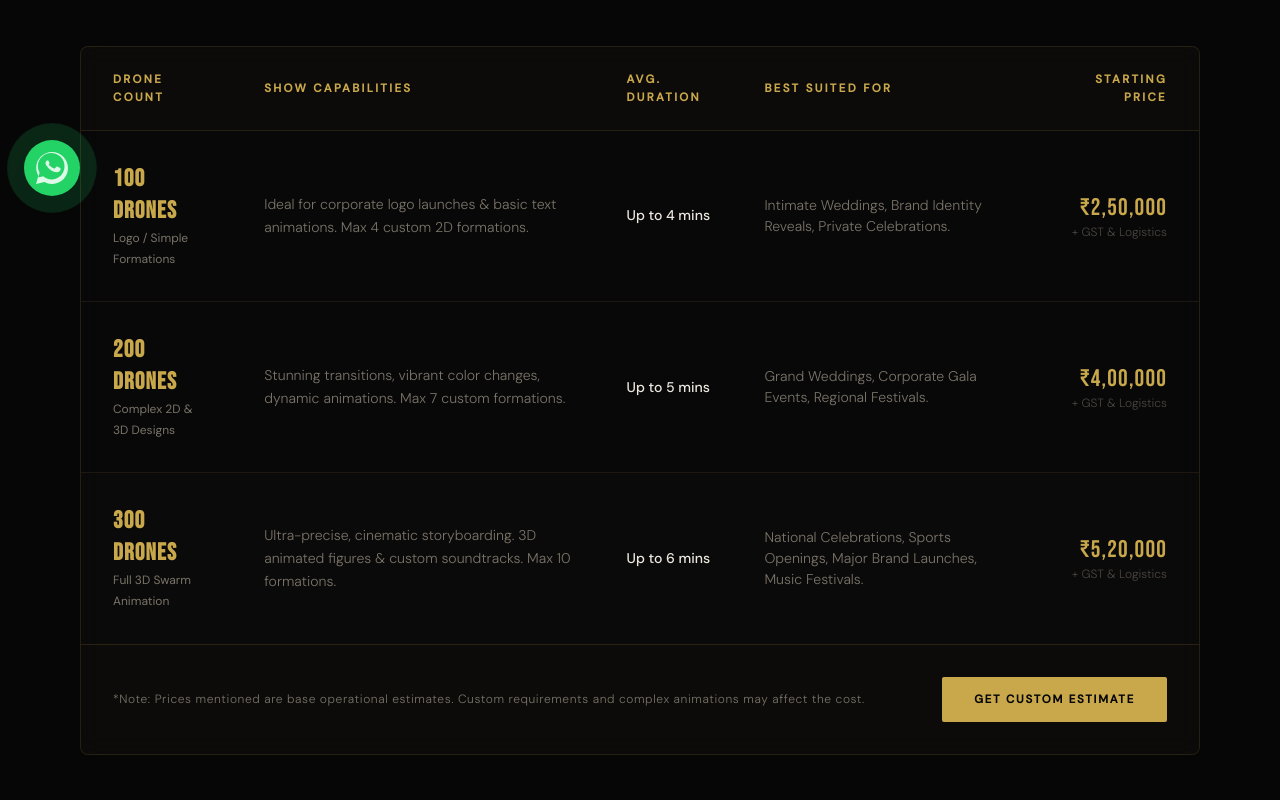
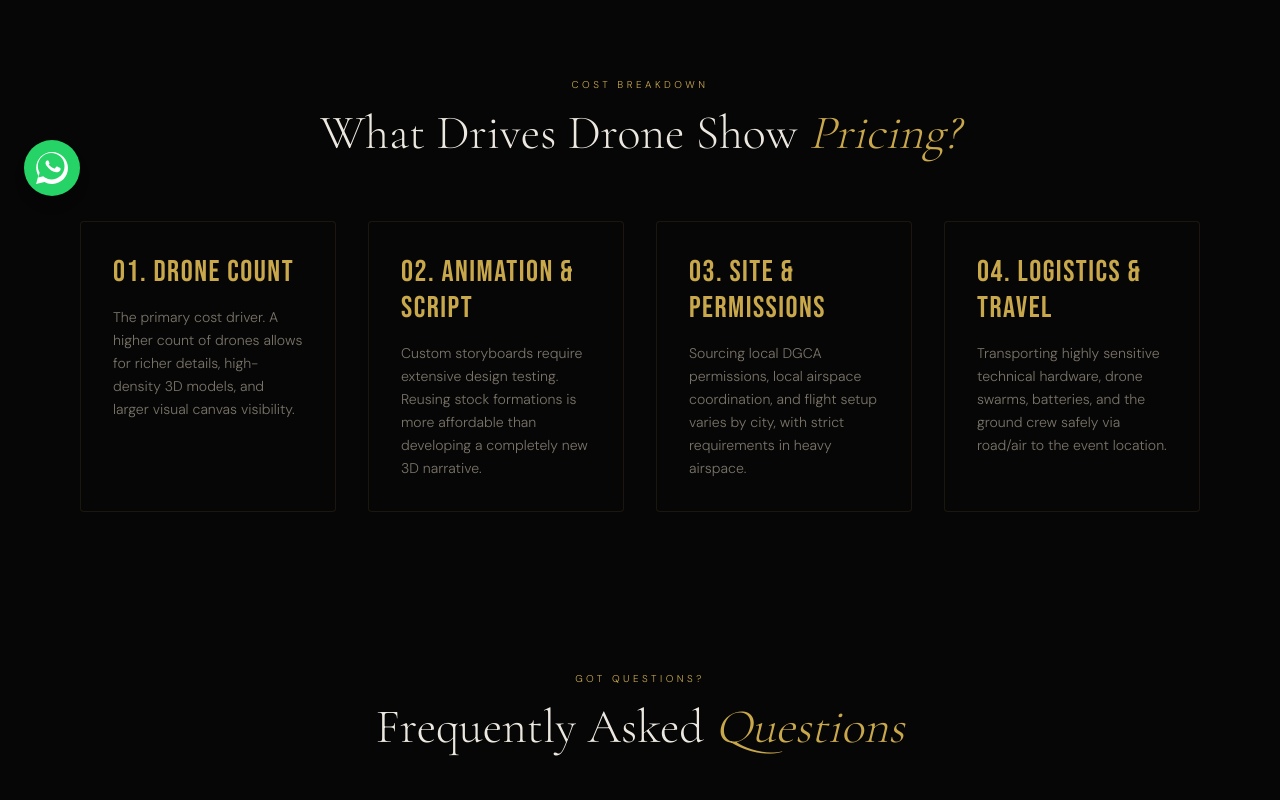
Before and after one commit to flybitdynamics/flybitnew, a Next.js app: page /pricing in a window 1280 px wide. Shown: the part 580-1380 px from the top of the page. Built offline with nearby package versions, Linux system fonts and the light colour scheme; no server answers.

Commit message:
new changes

```diff
--- a/src/app/pricing/page.tsx
+++ b/src/app/pricing/page.tsx
@@ -106,88 +106,7 @@ export default function PricingPage() {
         </div>
       </section>
 
-      {/* Pricing Packages Table */}
-      <section className="py-12 px-6 md:px-20 max-w-[1440px] mx-auto">
-        <div className="border border-gold/15 rounded-lg bg-white/[0.01] backdrop-blur-md overflow-hidden">
-          <div className="overflow-x-auto">
-            <table className="w-full text-left border-collapse min-w-[700px] font-sans">
-              <thead>
-                <tr className="border-b border-gold/15 bg-gold/[0.02] text-[0.72rem] tracking-[0.2em] uppercase text-gold font-medium">
-                  <th className="py-6 px-8">Drone Count</th>
-                  <th className="py-6 px-6">Show Capabilities</th>
-                  <th className="py-6 px-6">Avg. Duration</th>
-                  <th className="py-6 px-6">Best Suited For</th>
-                  <th className="py-6 px-8 text-right">Starting Price</th>
-                </tr>
-              </thead>
-              <tbody className="divide-y divide-gold/10 text-[0.88rem]">
-                <tr className="hover:bg-gold/[0.01] transition-colors duration-200">
-                  <td className="py-8 px-8 font-semibold text-text">
-                    <span className="text-gold font-bebas text-2xl tracking-[0.05em] block">100 DRONES</span>
-                    <span className="text-xs text-text-muted font-normal">Logo / Simple Formations</span>
-                  </td>
-                  <td className="py-8 px-6 text-text-muted leading-relaxed">
-                    Ideal for corporate logo launches &amp; basic text animations. Max 4 custom 2D formations.
-                  </td>
-                  <td className="py-8 px-6 text-text font-medium">Up to 4 mins</td>
-                  <td className="py-8 px-6 text-text-muted">
-                    Intimate Weddings, Brand Identity Reveals, Private Celebrations.
-                  </td>
-                  <td className="py-8 px-8 text-right">
-                    <span className="text-gold font-bebas text-2xl tracking-[0.05em] block">₹2,50,000</span>
-                    <span className="text-xs text-text-dim block">+ GST &amp; Logistics</span>
-                  </td>
-                </tr>
-                <tr className="hover:bg-gold/[0.01] transition-colors duration-200">
-                  <td className="py-8 px-8 font-semibold text-text">
-                    <span className="text-gold font-bebas text-2xl tracking-[0.05em] block">200 DRONES</span>
-                    <span className="text-xs text-text-muted font-normal">Complex 2D &amp; 3D Designs</span>
-                  </td>
-                  <td className="py-8 px-6 text-text-muted leading-relaxed">
-                    Stunning transitions, vibrant color changes, dynamic animations. Max 7 custom formations.
-                  </td>
-                  <td className="py-8 px-6 text-text font-medium">Up to 5 mins</td>
-                  <td className="py-8 px-6 text-text-muted">
-                    Grand Weddings, Corporate Gala Events, Regional Festivals.
-                  </td>
-                  <td className="py-8 px-8 text-right">
-                    <span className="text-gold font-bebas text-2xl tracking-[0.05em] block">₹4,00,000</span>
-                    <span className="text-xs text-text-dim block">+ GST &amp; Logistics</span>
-                  </td>
-                </tr>
-                <tr className="hover:bg-gold/[0.01] transition-colors duration-200 bg-gold/[0.01]">
-                  <td className="py-8 px-8 font-semibold text-text">
-                    <span className="text-gold font-bebas text-2xl tracking-[0.05em] block">300 DRONES</span>
-                    <span className="text-xs text-text-muted font-normal">Full 3D Swarm Animation</span>
-                  </td>
-                  <td className="py-8 px-6 text-text-muted leading-relaxed">
-                    Ultra-precise, cinematic storyboarding. 3D animated figures &amp; custom soundtracks. Max 10 formations.
-                  </td>
-                  <td className="py-8 px-6 text-text font-medium">Up to 6 mins</td>
-                  <td className="py-8 px-6 text-text-muted">
-                    National Celebrations, Sports Openings, Major Brand Launches, Music Festivals.
-                  </td>
-                  <td className="py-8 px-8 text-right">
-                    <span className="text-gold font-bebas text-2xl tracking-[0.05em] block">₹5,20,000</span>
-                    <span className="text-xs text-text-dim block">+ GST &amp; Logistics</span>
-                  </td>
-                </tr>
-              </tbody>
-            </table>
-          </div>
-          <div className="py-8 px-8 bg-gold/[0.02] border-t border-gold/15 flex flex-col sm:flex-row justify-between items-center gap-6">
-            <span className="text-xs text-text-muted tracking-[0.05em] text-center sm:text-left font-sans">
-              *Note: Prices mentioned are base operational estimates. Custom requirements and complex animations may affect the cost.
-            </span>
-            <button
-              onClick={() => openModal('Request Customized Pricing', 'Enquire about our drone show packages, customizable elements, and specific local requirements.')}
-              className="bg-gold hover:bg-gold-light text-black font-semibold px-8 py-3.5 text-[0.72rem] tracking-[0.15em] uppercase rounded-[2px] transition-all duration-200"
-            >
-              Get Custom Estimate
-            </button>
-          </div>
-        </div>
-      </section>
+
 
       {/* Factors Affecting Cost Section */}
       <section className="py-20 bg-dark-2/20">
```
